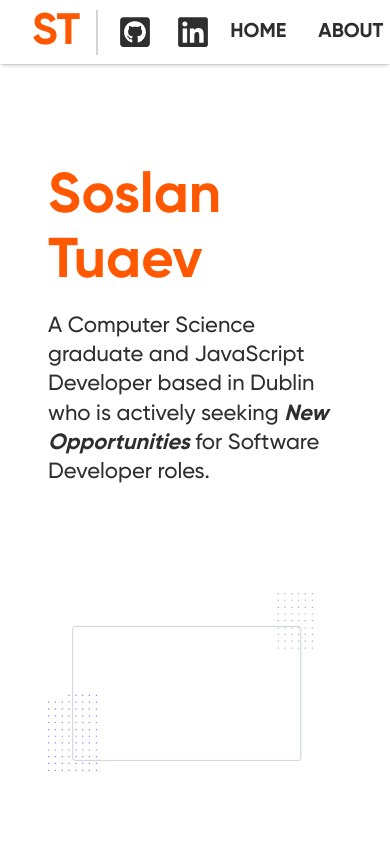
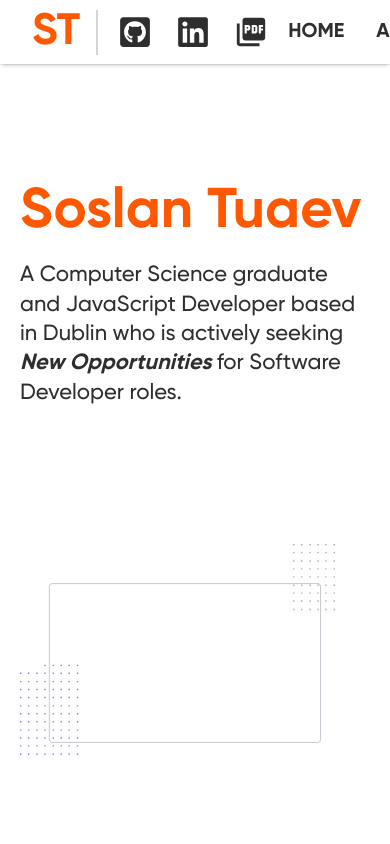
Before and after one commit to Tuaev/Portfolio, a React (Create React App) app: page / in a window 390 px wide. Shown: the top 844 px of the page. Built offline with nearby package versions, Linux system fonts and the light colour scheme.

Commit message:
Add template resume, icon and link

```diff
--- a/src/layout/MainLayout/TopNavBar.js
+++ b/src/layout/MainLayout/TopNavBar.js
@@ -11,6 +11,8 @@ import {
 } from '@material-ui/core';
 import AnchorLink from 'react-anchor-link-smooth-scroll';
 import { FaGithubSquare, FaLinkedin } from 'react-icons/fa';
+import { MdPictureAsPdf } from 'react-icons/md';
+
 const useStyles = makeStyles((theme) => ({
   root: {
     backgroundColor: theme.palette.background.default,
@@ -91,6 +93,18 @@ function TopNavBar() {
           >
             <FaLinkedin />
           </Link>
+          <Link
+            href={'/pdf/my-cv.pdf'}
+            target="_blank"
+            rel="noopener noreferrer"
+            component={IconButton}
+            aria-label="GitHub"
+            className={classes.icon}
+            disableRipple
+            disableFocusRipple
+          >
+            <MdPictureAsPdf />
+          </Link>
 
           <Box flexGrow={1} />
           <Link
--- a/src/views/Main/index.js
+++ b/src/views/Main/index.js
@@ -2,13 +2,25 @@ import React from 'react';
 import About from './About';
 import Work from './Work';
 import Home from './Home';
-import { Container } from '@material-ui/core';
+import { Container, makeStyles } from '@material-ui/core';
+
+const useStyles = makeStyles(({ breakpoints, spacing }) => ({
+  root: {
+    paddingLeft: spacing(6),
+    paddingRight: spacing(6),
+    [breakpoints.down('sm')]: {
+      paddingLeft: spacing(2.5),
+      paddingRight: spacing(2.5),
+    },
+  },
+}));
 
 function Main() {
+  const classes = useStyles();
   return (
     <>
       <main id="main">
-        <Container maxWidth="xl" style={{ paddingLeft: '48px', paddingRight: '48px' }}>
+        <Container maxWidth="xl" className={classes.root}>
           <Home />
           <About />
           <Work />
```
Also changed, not shown: 2 other files (tests, documents, lock files or other folders).
